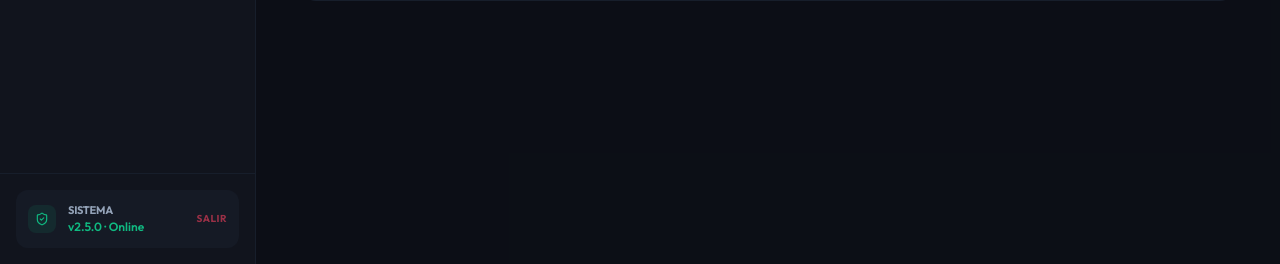
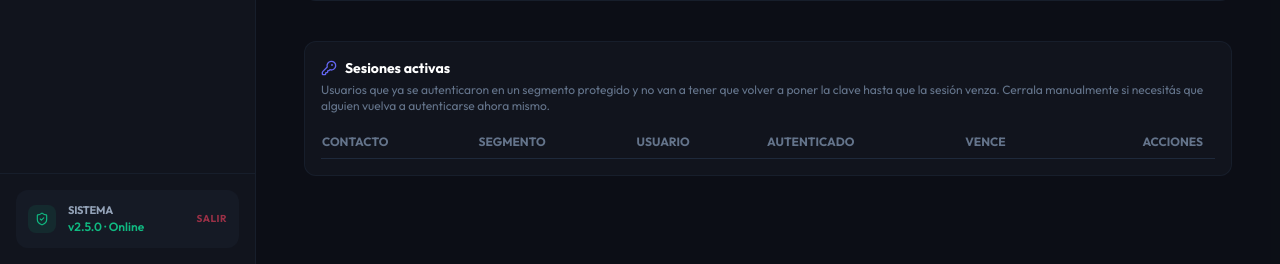
Before and after one commit to Procer/ChatBot, a FastAPI app: template templates/admin/document_library.html in a window 1280 px wide. Shown: the part 864-1128 px from the top of the page. Run offline with FastAPI, Linux system fonts and the light colour scheme; the template is opened without the code that fills it, so the values that code supplies are empty; some libraries are stand-ins or nearby versions.

Commit message:
feat: panel admin para ver y cerrar sesiones activas de Biblioteca de Documentos
Antes no había forma de saber quién estaba autenticado en qué segmento
protegido ni de forzar un nuevo login. Nueva sección "Sesiones activas" en
/admin/document-library con los endpoints GET/DELETE
/api/admin/document_library/sessions para listar y revocar sesiones
individuales.

Co-Authored-By: Claude Sonnet 5 <noreply@anthropic.com>

```diff
--- a/templates/admin/document_library.html
+++ b/templates/admin/document_library.html
@@ -163,6 +163,32 @@
             <p id="usersEmptyState" class="text-slate-500 text-sm py-4 hidden">Todavía no creaste ningún usuario de biblioteca.</p>
         </div>
     </div>
+
+    <!-- Sesiones activas -->
+    <div class="bg-panel rounded-xl border border-slate-800/50 p-4 mb-10">
+        <h2 class="text-sm font-bold text-white mb-1 flex items-center gap-2">
+            <i data-lucide="key-round" class="w-4 h-4 text-brand-500"></i> Sesiones activas
+        </h2>
+        <p class="text-xs text-slate-500 mb-3">
+            Usuarios que ya se autenticaron en un segmento protegido y no van a tener que volver a poner la clave hasta que la sesión venza. Cerrala manualmente si necesitás que alguien vuelva a autenticarse ahora mismo.
+        </p>
+        <div class="overflow-x-auto">
+            <table class="w-full text-sm">
+                <thead>
+                    <tr class="text-left text-slate-500 text-xs uppercase border-b border-slate-800">
+                        <th class="py-2 pr-3">Contacto</th>
+                        <th class="py-2 pr-3">Segmento</th>
+                        <th class="py-2 pr-3">Usuario</th>
+                        <th class="py-2 pr-3">Autenticado</th>
+                        <th class="py-2 pr-3">Vence</th>
+                        <th class="py-2 pr-3 text-right">Acciones</th>
+                    </tr>
+                </thead>
+                <tbody id="sessionsTableBody"></tbody>
+            </table>
+            <p id="sessionsEmptyState" class="text-slate-500 text-sm py-4 hidden">No hay sesiones activas por el momento.</p>
+        </div>
+    </div>
 </div>
 
 <!-- Modal Segmento -->
@@ -318,6 +344,7 @@
     let segmentsData = [];
     let documentsData = [];
     let usersData = [];
+    let sessionsData = [];
 
     function closeModal(id) { document.getElementById(id).classList.add('hidden'); }
     function openModalEl(id) { document.getElementById(id).classList.remove('hidden'); }
@@ -329,22 +356,25 @@
     }
 
     async function loadAll() {
-        const [segRes, docRes, userRes, settingsRes] = await Promise.all([
+        const [segRes, docRes, userRes, settingsRes, sessionsRes] = await Promise.all([
             fetch('/api/admin/document_library/segments'),
             fetch('/api/admin/document_library/documents'),
             fetch('/api/admin/document_library/users'),
             fetch('/api/admin/document_library/settings'),
+            fetch('/api/admin/document_library/sessions'),
         ]);
         segmentsData = await segRes.json();
         documentsData = await docRes.json();
         usersData = await userRes.json();
         const settings = await settingsRes.json();
+        sessionsData = await sessionsRes.json();
 
         document.getElementById('triggerPhrasesInput').value = (settings.trigger_phrases || []).join(', ');
 
         renderSegmentsTable();
         renderDocumentsTable();
         renderUsersTable();
+        renderSessionsTable();
         if (window.lucide) lucide.createIcons();
     }
 
@@ -677,6 +707,40 @@
         await loadAll();
     }
 
+    // ---------- SESIONES ACTIVAS ----------
+
+    function renderSessionsTable() {
+        const body = document.getElementById('sessionsTableBody');
+        body.innerHTML = '';
+        document.getElementById('sessionsEmptyState').classList.toggle('hidden', sessionsData.length > 0);
+        sessionsData.forEach(s => {
+            const expiresLabel = s.expires_at
+                ? (s.is_expired ? `<span class="text-red-400">Vencida (${s.expires_at})</span>` : s.expires_at)
+                : '<span class="text-slate-400">Permanente</span>';
+            const tr = document.createElement('tr');
+            tr.className = 'border-b border-slate-800/50';
+            tr.innerHTML = `
+                <td class="py-2 pr-3 text-white font-medium">${s.thread_id}</td>
+                <td class="py-2 pr-3 text-slate-300">${s.segment_name}</td>
+                <td class="py-2 pr-3 text-slate-400">${s.library_username || '<span class="text-slate-500">Clave genérica</span>'}</td>
+                <td class="py-2 pr-3 text-slate-400">${s.authenticated_at}</td>
+                <td class="py-2 pr-3">${expiresLabel}</td>
+                <td class="py-2 pr-3 text-right">
+                    <button onclick="revokeSession(${s.id})" class="text-slate-400 hover:text-red-400 text-xs font-semibold flex items-center gap-1 ml-auto">
+                        <i data-lucide="log-out" class="w-3.5 h-3.5"></i> Cerrar sesión
+                    </button>
+                </td>`;
+            body.appendChild(tr);
+        });
+        if (window.lucide) lucide.createIcons();
+    }
+
+    async function revokeSession(id) {
+        if (!confirm('¿Cerrar esta sesión? La próxima vez que pida un documento de ese segmento, el bot le va a volver a pedir la clave.')) return;
+        await fetch(`/api/admin/document_library/sessions/delete/${id}`, { method: 'DELETE' });
+        await loadAll();
+    }
+
     // ---------- GOOGLE DRIVE ----------
 
     function timeAgo(isoString) {
```
Also changed, not shown: src/main_saas.py (+35 -0 lines).
